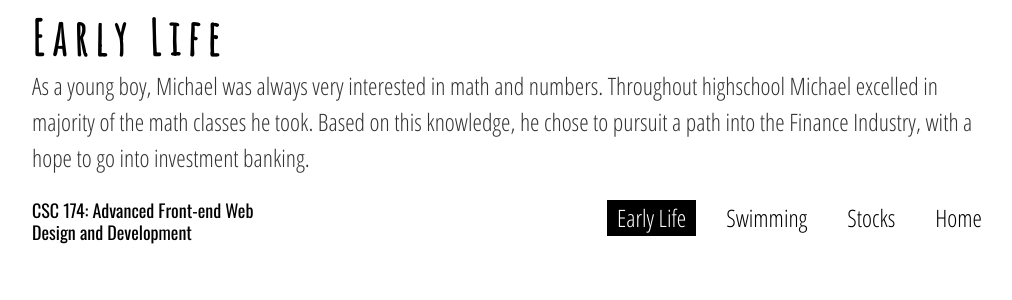
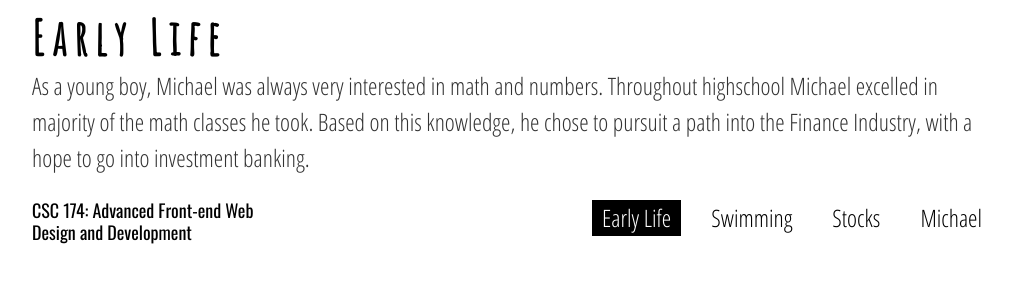
Before and after one commit to jbt19981007/CSC174-Lab02, a PHP site: page /earlylife1.php in a window 1280 px wide. Shown: the part 313-613 px from the top of the page, without its empty margins (128-1140 px from the left). Run offline with PHP 8.4, Linux system fonts and the light colour scheme.

Commit message:
Update nav2.php

```diff
--- a/inc/nav2.php
+++ b/inc/nav2.php
@@ -3,6 +3,6 @@
 			<li><a href="earlylife1.php">Early Life</a></li>
 			<li><a href="swimming.php">Swimming</a></li>
 			<li><a href="stocks.php">Stocks</a></li>
-			<li><a href="michaelhershman1.php">Home</a></li>
+			<li><a href="michaelhershman1.php">Michael</a></li>
 		</ul>
 </nav>
```
